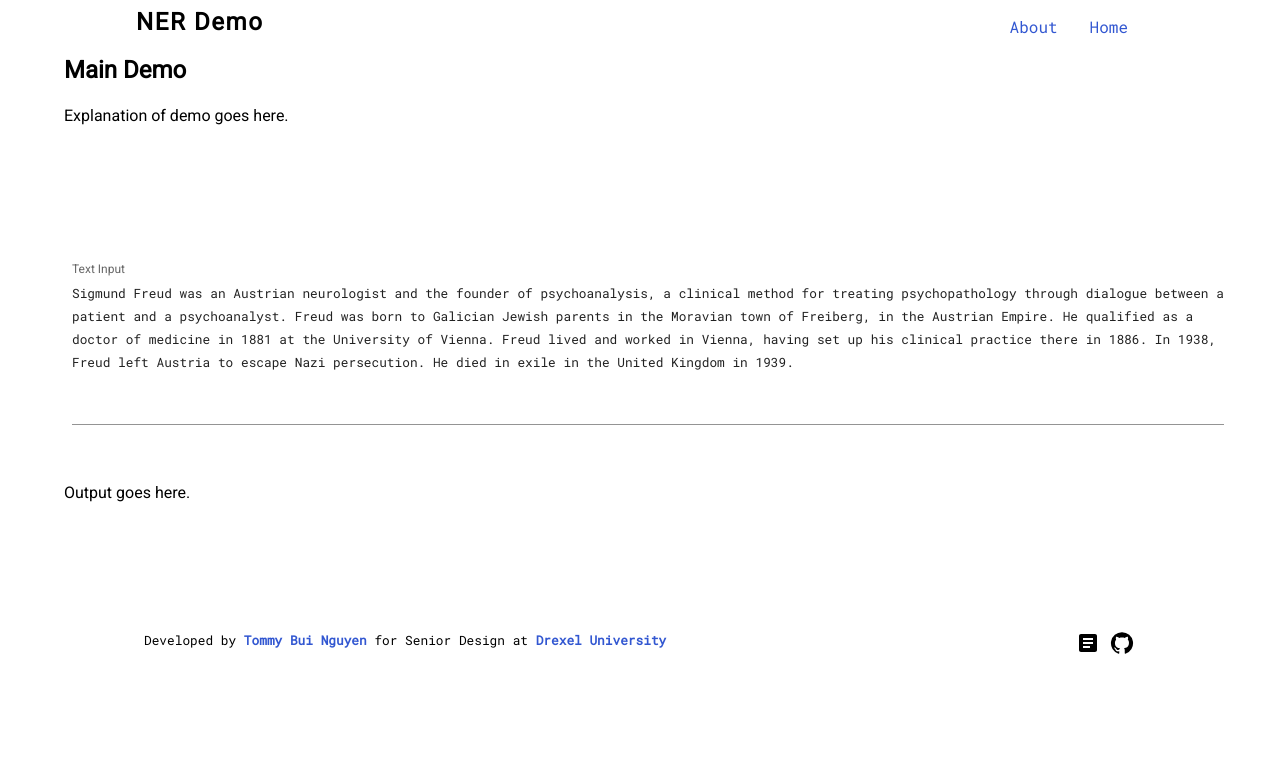
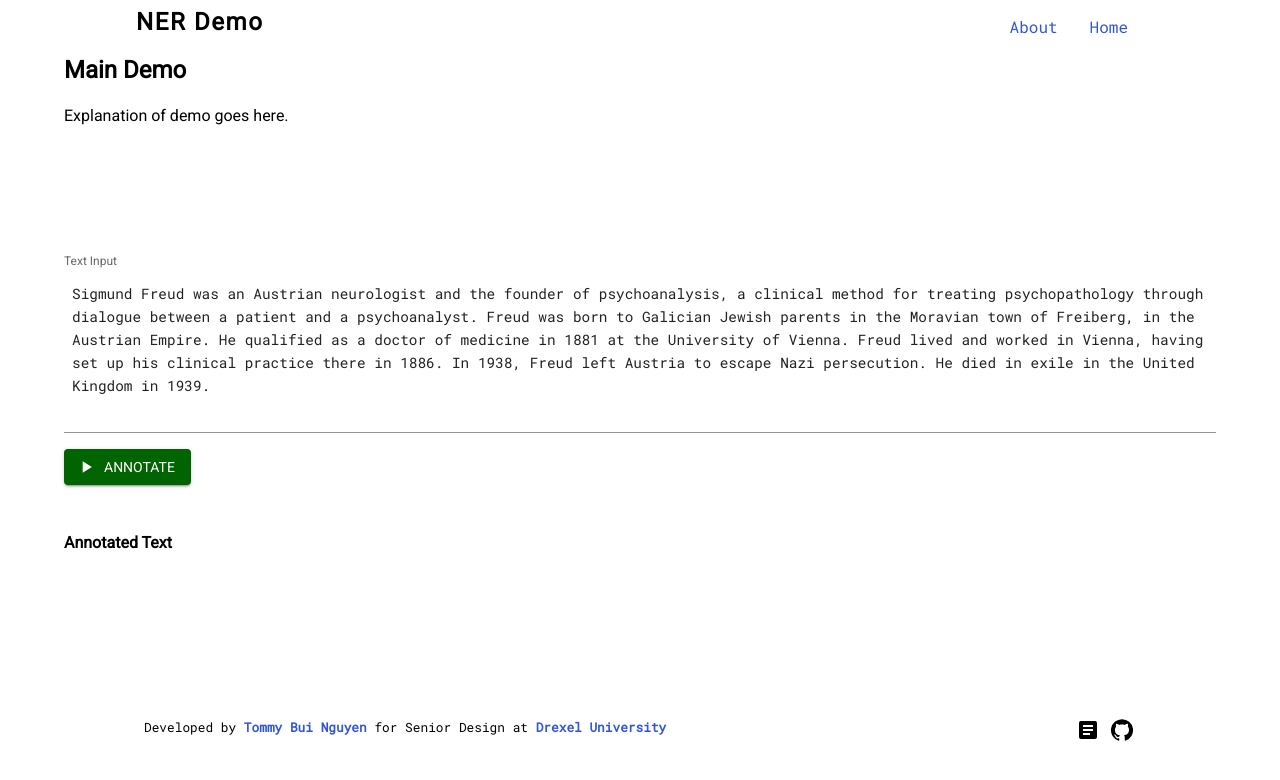
Before and after one commit to tnguyen21/forest, a React (Create React App) app in the folder frontend/: page / in a window 1280 px wide. Shown: the top 780 px of the page. Built offline with nearby package versions, Linux system fonts and the light colour scheme.

Commit message:
mock out annotation feature and function
add functions to handle change of input text and
a button to kick off "annotating" text. adding rough
architecture of components just to see what annotations
could potentially look like.

```diff
--- /dev/null
+++ b/frontend/src/components/pages/MainDemo/AnnotatedText.jsx
@@ -0,0 +1,40 @@
+import { React, useState } from "react";
+import styled from "styled-components";
+
+import { Box } from "@mui/material";
+
+const SectionTitle = styled.h3`
+  font-family: "Roboto", sans-serif;
+  font-size: 1rem;
+  margin-top: 3rem;
+`;
+
+const AnnotatedTextContainer = styled.div`
+  font-family: "Roboto", sans-serif;
+  line-height: 1.5;
+`;
+
+function helper() {
+  /*
+   * helper function that should probably exist to take text
+   * and annotations and create some object to properly render
+   * the annotated text ¯\_(ツ)_/¯
+   */
+
+  return 0;
+}
+
+function AnnotatedText({ outputText, annotations }) {
+  // TODO some logic should be in place to style annotations
+
+  return (
+    <>
+      <SectionTitle>Annotated Text</SectionTitle>
+      <Box sx={{ width: "100%", height: 150 }}>
+        <AnnotatedTextContainer>{outputText}</AnnotatedTextContainer>
+      </Box>
+    </>
+  );
+}
+
+export default AnnotatedText;
--- a/frontend/src/components/pages/MainDemo/MainDemo.jsx
+++ b/frontend/src/components/pages/MainDemo/MainDemo.jsx
@@ -1,25 +1,38 @@
 import { React, useState } from "react";
 import styled from "styled-components";
 
-import { exampleText } from "./constants";
+import { exampleText, mockAnnotations } from "./constants";
 
 import Container from "@mui/material/Container";
-import { Box, TextField, Typography } from "@mui/material";
+import PlayArrowIcon from "@mui/icons-material/PlayArrow";
+import AnnotatedText from "./AnnotatedText";
+import { Button, Box, TextField, Typography } from "@mui/material";
 
 const PageTitle = styled.h2`
   font-family: "Roboto", sans-serif;
-  font-size: 1.5rem;got
+  font-size: 1.5rem;
 `;
 
 const inputStyles = {
   style: {
-    fontSize: ".8rem",
+    fontSize: ".9rem",
     fontFamily: "Roboto mono",
+    padding: ".5rem",
   },
 };
 
 function MainDemo() {
   const [inputText, setInputText] = useState(exampleText);
+  const [annotatedText, setAnnotatedText] = useState(null);
+
+  const handleInputChange = (event) => {
+    setInputText(event.target.value);
+  };
+
+  const annotateText = (text) => {
+    // TODO eventually do some API call or something
+    setAnnotatedText(text);
+  };
 
   return (
     <Container>
@@ -30,7 +43,7 @@ function MainDemo() {
       </Box>
       <Box
         sx={{
-          "& .MuiTextField-root": { m: 1, maxWidth: "100%" },
+          "& .MuiTextField-root": { maxWidth: "100%", mb: 2 },
         }}
       >
         <TextField
@@ -38,14 +51,20 @@ function MainDemo() {
           label="Text Input"
           multiline
           rows={6}
+          onChange={handleInputChange}
           inputProps={inputStyles}
           defaultValue={inputText}
           variant="standard"
         />
+        <Button
+          variant="contained"
+          startIcon={<PlayArrowIcon />}
+          onClick={() => annotateText(inputText)}
+        >
+          Annotate
+        </Button>
       </Box>
-      <Box sx={{ mt: "3rem", width: "100%", height: 150 }}>
-        <Typography>Output goes here.</Typography>
-      </Box>
+      <AnnotatedText outputText={annotatedText} annotations={mockAnnotations} />
     </Container>
   );
 }
--- a/frontend/src/components/pages/MainDemo/constants.js
+++ b/frontend/src/components/pages/MainDemo/constants.js
@@ -1,2 +1,11 @@
 export const exampleText =
   "Sigmund Freud was an Austrian neurologist and the founder of psychoanalysis, a clinical method for treating psychopathology through dialogue between a patient and a psychoanalyst. Freud was born to Galician Jewish parents in the Moravian town of Freiberg, in the Austrian Empire. He qualified as a doctor of medicine in 1881 at the University of Vienna. Freud lived and worked in Vienna, having set up his clinical practice there in 1886. In 1938, Freud left Austria to escape Nazi persecution. He died in exile in the United Kingdom in 1939.";
+
+export const mockAnnotations = {
+  "Sigmund Freud": ["PERSON"],
+  Freud: ["PERSON"],
+  Freiberg: ["LOC"],
+  "Austrian Empire": ["LOC"],
+  Austria: ["LOC"],
+  "United Kingdom": ["LOC"],
+};
```
Also changed, not shown: frontend/src/components/pages/MainDemo/Annotation.jsx (added, +17 -0 lines).
